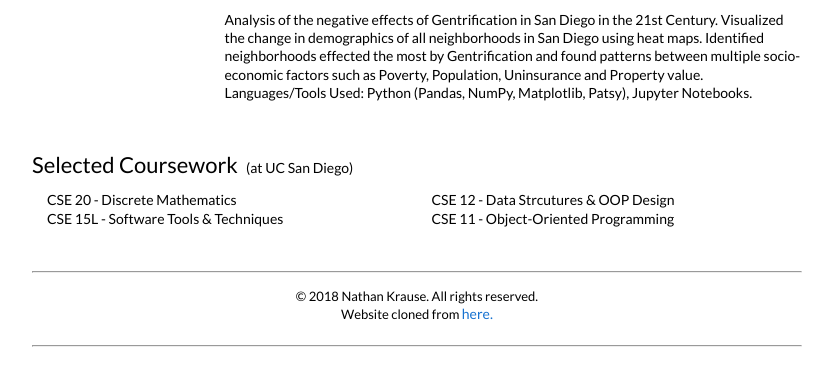
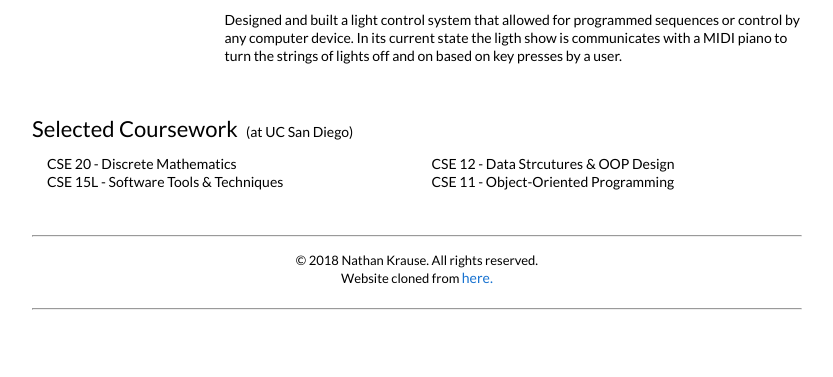
Before and after one commit to N-T-K/portfolio, a plain HTML site: page index.html in a window 1280 px wide. Shown: the part 965-1342 px from the top of the page, without its empty margins (223-1056 px from the left). After the commit the page ends 1305 px from the top, so only its background shows below. Drawn offline with Linux system fonts and the light colour scheme.

Commit message:
Initial commit of index.html to repo

```diff
--- a/index.html
+++ b/index.html
@@ -233,10 +233,10 @@ input:checked + label:after { content: ""; }
 		<papertitle>Christmas MIDI Piano Light Show</papertitle>
 	  </a><br>
 	  <strong>December 2017 &bull; Serial Communication / User Interactive / C++<br></strong>
-	  <p>Analysis of the negative effects of Gentrification in San Diego in the 21st Century.
-		Visualized the change in demographics of all neighborhoods in San Diego using heat maps.
-		Identified neighborhoods effected the most by Gentrification and found patterns between multiple socio-economic factors such as Poverty, Population, Uninsurance and Property value.
-		Languages/Tools Used: Python (Pandas, NumPy, Matplotlib, Patsy), Jupyter Notebooks.</p>
+	  <p>Designed and built a light control system that allowed for programmed
+    sequences or control by any computer device. In its current state the ligth
+    show is communicates with a MIDI piano to turn the strings of lights off and
+    on based on key presses by a user.</p>
 	</div>
   </div>
 
```
